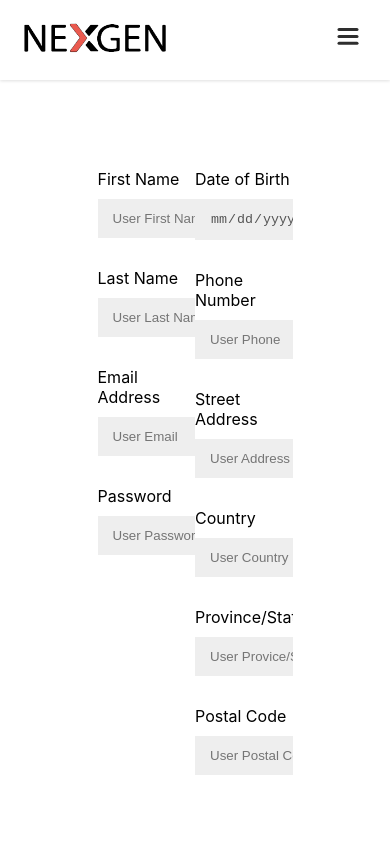
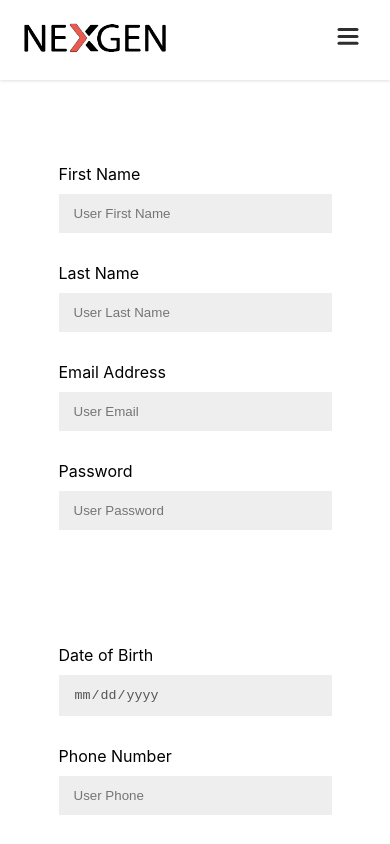
Before and after one commit to HailMaryProj304/HailMary, a React (Create React App) app in the folder projectnexgenfinancial/: page /Account in a window 390 px wide. Shown: the top 844 px of the page. Built offline with nearby package versions, Linux system fonts and the light colour scheme.

Commit message:
Finished four pages of mobile friendly UI

```diff
--- a/projectnexgenfinancial/src/CSS/style.css
+++ b/projectnexgenfinancial/src/CSS/style.css
@@ -11,6 +11,16 @@
   margin-bottom: 5vh;
   margin-top: 5vh;
   text-align: center;
+}
+.account-form {
+  margin-bottom: 30px;
+  margin-top: 10px;
+  width: 20vw;
+}
+@media screen and (max-width: 768px) {
+  .account-form {
+    width: 80vw;
+  }
 }
 .App {
   position: relative;
@@ -27,7 +37,7 @@
   min-height: 100%;
   height: 75vh;
 }
-@media only screen and (max-width: 812px) {
+@media only screen and (max-width: 768px) {
   .BodyText {
     height: 100%;
     margin-left: 15%;
@@ -47,7 +57,7 @@
   max-width: 100%;
   bottom: 0;
 }
-@media only screen and (max-width: 812px) {
+@media only screen and (max-width: 768px) {
   .BottomText {
     text-align: center;
   }
@@ -88,6 +98,16 @@
   position: absolute;
   top: 15%;
 }
+@media screen and (max-width: 768px) {
+  .center-title {
+    top: 7%;
+  }
+}
+@media screen and (max-width: 600px) {
+  .center-title {
+    top: 7%;
+  }
+}
 .checkbox {
   margin-left: 10px;
   max-width: 50px;
@@ -109,18 +129,49 @@
   color: #000;
 }
 .container {
-  margin-left: auto;
-  margin-right: auto;
-  max-width: 940px;
+  margin-left: 10vw;
+  margin-right: 10vw;
+  max-width: 100vw;
+}
+@media only screen and (max-width: 768px) {
+  .container {
+    margin-left: 5vw;
+    margin-right: 5vw;
+    flex-direction: column;
+    justify-content: center;
+    align-items: center;
+    align-content: center;
+  }
 }
 .form-center {
   margin: 0 auto;
   width: 50%;
 }
+@media only screen and (max-width: 768px) {
+  .form-center {
+    width: 90%;
+  }
+}
 .form-control {
   margin-bottom: 30px;
   margin-top: 10px;
   width: 400px;
+}
+@media only screen and (max-width: 768px) {
+  .form-control {
+    width: 400px;
+  }
+}
+@media only screen and (max-width: 600px) {
+  .form-control {
+    width: 250px;
+  }
+}
+@media only screen and (max-width: 600px) {
+  .form-section {
+    width: 100%;
+    margin-top: 0;
+  }
 }
 .grid {
   display: grid;
@@ -132,6 +183,13 @@
 .grid-items {
   color: #000;
   grid-area: span 1 / span 1 / span 1 / span 1;
+}
+@media only screen and (max-width: 600px) {
+  .grid {
+    grid-template-columns: auto;
+    grid-template-areas: none;
+    margin-bottom: 5vh;
+  }
 }
 .Header {
   background-color: #fff;
@@ -173,7 +231,7 @@ html {
   background-repeat: no-repeat;
   background-size: cover;
 }
-@media only screen and (min-width: 500px) {
+@media only screen and (max-width: 600px) {
   .hero-image {
     width: 100%;
   }
@@ -190,14 +248,14 @@ html {
   color: #fff;
 }
 .left {
-  left: 0;
-  margin-left: 25vw;
+  margin-left: 15vw;
+  margin-right: 5vw
 }
 .left,
 .right {
   text-align: left;
 }
-@media screen and (max-width: 812px) {
+@media screen and (max-width: 768px) {
   .login {
     display: none;
   }
@@ -216,20 +274,15 @@ html {
   .menubar {
   }
 }
-@media screen and (max-width: 479px) {
+@media screen and (max-width: 600px) {
   .Header {
     padding-right: 20px;
     padding-left: 20px;
   }
 }
-@media screen and (max-width: 767px) {
+@media screen and (max-width: 768px) {
   .Header {
     padding: 20px 30px;
-  }
-}
-@media screen and (max-width: 991px) {
-  .Header {
-    padding: 25px 30px;
   }
 }
 .navigation-item {
@@ -252,18 +305,34 @@ html {
 body {
   font-family: Montserrat, sans-serif;
 }
-@media screen and (max-width: 812px) {
+@media screen and (max-width: 768px) {
   .navigation-items {
     display: none;
   }
 }
 .register-button {
-  margin-top: 110vh;
+  margin-top: 83vh;
   position: absolute;
 }
+@media screen and (max-width: 768px) {
+  .register-button {
+    position: unset;
+    margin-top: 5vh;
+    margin-bottom: 5vh;
+  }
+}
 .right {
-  margin-right: 25vw;
-  right: 0;
+  margin-right: 15vw;
+}
+@media screen and (max-width: 768px) {
+  .left {
+    margin-left: 0;
+    margin-right: 0;
+  }
+  .right {
+    margin-left: 0;
+    margin-right: 0;
+  }
 }
 .select-item {
   background-color: #eee;
@@ -275,10 +344,14 @@ body {
 .split {
   margin-top: 20vh;
   overflow-x: hidden;
-  position: fixed;
   top: 0;
-  width: 25%;
   z-index: 1;
+}
+@media screen and (max-width: 768px) {
+  .split {
+    margin-top: 10vh;
+    width: 70vw;
+  }
 }
 .w-inline-block {
   display: inline-block;
--- a/projectnexgenfinancial/src/components/AccountPage.js
+++ b/projectnexgenfinancial/src/components/AccountPage.js
@@ -3,49 +3,49 @@ import "../CSS/style.css";
 
 function AccountPage() {
   return (
-    <div className="container">
+    <div className="container" style={{display:"flex", justifyContent:"space-between"}}>
       <div className="split left">
-        <div>
-          <label htmlFor="First Name">First Name</label>
-          <input type="text" placeholder="User First Name" className='form-control' disabled /> <br />
+        <div className="form-section">
+          <label htmlFor="First Name">First Name</label><br />
+          <input type="text" placeholder="User First Name" className='account-form' disabled /> <br />
         </div>
-        <div>
-            <label htmlFor="Last Name">Last Name</label>
-            <input type="text" placeholder="User Last Name" className='form-control' disabled /> <br />
+        <div className="form-section">
+            <label htmlFor="Last Name">Last Name</label><br />
+            <input type="text" placeholder="User Last Name" className='account-form' disabled /> <br />
         </div>
-        <div>
-            <label htmlFor="Email">Email Address</label>
-            <input type="text" placeholder="User Email" className='form-control' disabled /> <br />
+        <div className="form-section">
+            <label htmlFor="Email">Email Address</label><br />
+            <input type="text" placeholder="User Email" className='account-form' disabled /> <br />
         </div>
-        <div>
-            <label htmlFor="Password">Password</label>
-            <input type="text" placeholder="User Password" className='form-control' disabled /> <br />
+        <div className="form-section">
+            <label htmlFor="Password">Password</label><br />
+            <input type="text" placeholder="User Password" className='account-form' disabled /> <br />
         </div>
       </div>
       <div className="split right">
-        <div>
-            <label htmlFor="Date-Of-Birth">Date of Birth</label>
-            <input type="date" placeholder="Date of Birth" className='form-control' disabled /> <br />
+      <div className="form-section">
+            <label htmlFor="Date-Of-Birth">Date of Birth</label><br />
+            <input type="date" placeholder="Date of Birth" className='account-form' disabled /> <br />
         </div>
-        <div>
-            <label htmlFor="Phone Number">Phone Number</label>
-            <input type="tel" placeholder="User Phone" className='form-control' disabled /> <br />
+        <div className="form-section">
+            <label htmlFor="Phone Number">Phone Number</label><br />
+            <input type="tel" placeholder="User Phone" className='account-form' disabled /> <br />
         </div>
-        <div>
-            <label htmlFor="Street Address">Street Address</label>
-            <input type="text" placeholder="User Address" className='form-control' disabled /> <br />
+        <div className="form-section">
+            <label htmlFor="Street Address">Street Address</label><br />
+            <input type="text" placeholder="User Address" className='account-form' disabled /> <br />
         </div>
-        <div>
+        <div className="form-section">
             <label htmlFor="Country">Country</label><br />
-            <input type="text" placeholder="User Country" className='form-control' disabled /> <br />
+            <input type="text" placeholder="User Country" className='account-form' disabled /> <br />
         </div>
-        <div>
-            <label htmlFor="Province/State">Province/State</label>
-            <input type="text" placeholder="User Provice/State" className='form-control' disabled /> <br />
+        <div className="form-section">
+            <label htmlFor="Province/State">Province/State</label><br />
+            <input type="text" placeholder="User Provice/State" className='account-form' disabled /> <br />
         </div>
-        <div>
-            <label htmlFor="Postal Code">Postal Code</label>
-            <input type="text" placeholder="User Postal Code" className='form-control' disabled /> <br />
+        <div className="form-section">
+            <label htmlFor="Postal Code">Postal Code</label><br />
+            <input type="text" placeholder="User Postal Code" className='account-form' disabled /> <br />
         </div>
       </div>
     </div>
--- a/projectnexgenfinancial/src/components/Register.js
+++ b/projectnexgenfinancial/src/components/Register.js
@@ -40,12 +40,12 @@ function Register() {
   return (
     <div>
       <form onSubmit={submitHandler}>
-        <div className="innerForm">
+      <div className="container" style={{display:"flex", justifyContent:"center"}}>
           <h2 className="center-title">Register
           {(error != "") ? (<div className="error">{error}</div>) : ""}</h2>
           <div className="split left">
             <div className="form-group">
-              <label>First name</label>
+              <label>First name</label><br />
               <input
                 type="text"
                 className="form-control"
@@ -58,7 +58,7 @@ function Register() {
               />
             </div>
             <div className="form-group">
-              <label>Last name</label>
+              <label>Last name</label><br />
               <input
                 type="text"
                 className="form-control"
@@ -71,7 +71,7 @@ function Register() {
               />
             </div>
             <div className="form-group">
-              <label>Email Address</label>
+              <label>Email Address</label><br />
               <input
                 type="email"
                 className="form-control"
@@ -84,7 +84,7 @@ function Register() {
               />
             </div>
             <div className="form-group">
-              <label>Password</label>
+              <label>Password</label><br />
               <input
                 type="password"
                 className="form-control"
@@ -99,7 +99,7 @@ function Register() {
           </div>
           <div className="split right">
             <div className="form-group">
-              <label>Date of Birth</label>
+              <label>Date of Birth</label><br />
               <input
                 type="date"
                 className="form-control"
@@ -112,7 +112,7 @@ function Register() {
               />
             </div>
             <div className="form-group">
-              <label>Phone Number</label>
+              <label>Phone Number</label><br />
               <input
                 type="tel"
                 className="form-control"
@@ -126,7 +126,7 @@ function Register() {
               />
             </div>
             <div className="form-group">
-              <label>Street Address</label>
+              <label>Street Address</label><br />
               <input
                 type="text"
                 className="form-control"
@@ -251,7 +251,7 @@ function Register() {
               </select>
             </div>
             <div className="form-group">
-              <label>Postal Code </label>
+              <label>Postal Code </label><br />
               <input
                 type="text"
                 className="form-control"
```
Also changed, not shown: projectnexgenfinancial/src/CSS/Icon.png.
